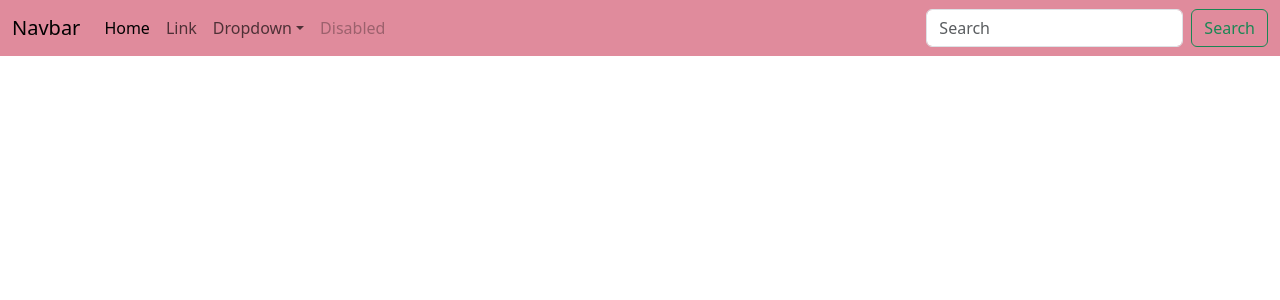
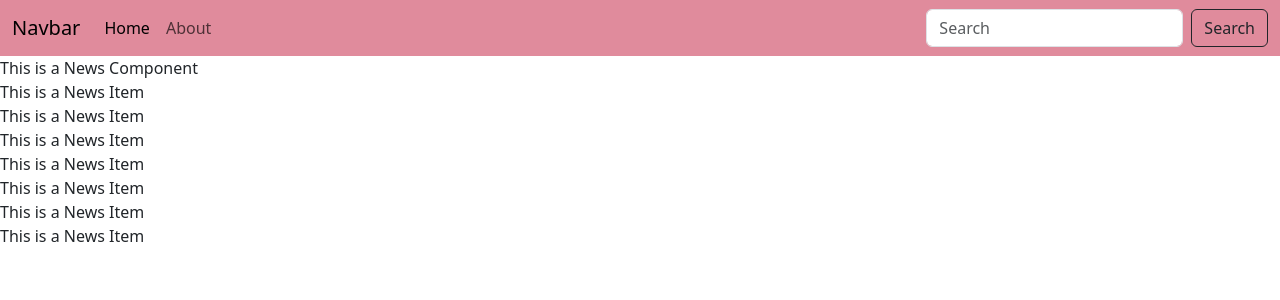
Before and after one commit to sherryadan/NewsHoney---A-React-News-App, a React (Create React App) app: page / in a window 1280 px wide. Shown: the top 300 px of the page. Built offline with nearby package versions, Linux system fonts and the light colour scheme.

Commit message:
New Commit

```diff
--- a/src/App.js
+++ b/src/App.js
@@ -2,6 +2,7 @@ import "./App.css";
 
 import React, { Component } from "react";
 import Navbar from "./components/Navbar";
+import News from "./components/News";
 
 //Basic Class based Component
 export default class App extends Component {
@@ -9,6 +10,7 @@ export default class App extends Component {
     return (
       <div>
         <Navbar />
+        <News />
       </div>
     );
   }
--- a/src/components/Navbar.js
+++ b/src/components/Navbar.js
@@ -38,43 +38,7 @@ export class Navbar extends Component {
                 </li>
                 <li className="nav-item">
                   <a className="nav-link" href="/">
-                    Link
-                  </a>
-                </li>
-                <li className="nav-item dropdown">
-                  <a
-                    className="nav-link dropdown-toggle"
-                    href="/"
-                    role="button"
-                    data-bs-toggle="dropdown"
-                    aria-expanded="false"
-                  >
-                    Dropdown
-                  </a>
-                  <ul className="dropdown-menu">
-                    <li>
-                      <a className="dropdown-item" href="/">
-                        Action
-                      </a>
-                    </li>
-                    <li>
-                      <a className="dropdown-item" href="/">
-                        Another action
-                      </a>
-                    </li>
-                    <li>
-                      <hr className="dropdown-divider" />
-                    </li>
-                    <li>
-                      <a className="dropdown-item" href="/">
-                        Something else here
-                      </a>
-                    </li>
-                  </ul>
-                </li>
-                <li className="nav-item">
-                  <a className="nav-link disabled" aria-disabled="true">
-                    Disabled
+                    About
                   </a>
                 </li>
               </ul>
@@ -85,7 +49,7 @@ export class Navbar extends Component {
                   placeholder="Search"
                   aria-label="Search"
                 />
-                <button className="btn btn-outline-success" type="submit">
+                <button className="btn btn-outline-dark" type="submit">
                   Search
                 </button>
               </form>
--- /dev/null
+++ b/src/components/News.js
@@ -0,0 +1,21 @@
+import React, { Component } from "react";
+import NewsItem from "./NewsItem";
+
+export class News extends Component {
+  render() {
+    return (
+      <div>
+        This is a News Component
+        <NewsItem />
+        <NewsItem />
+        <NewsItem />
+        <NewsItem />
+        <NewsItem />
+        <NewsItem />
+        <NewsItem />
+      </div>
+    );
+  }
+}
+
+export default News;
--- /dev/null
+++ b/src/components/NewsItem.js
@@ -0,0 +1,5 @@
+import React from "react";
+
+export default function NewsItem() {
+  return <div>This is a News Item</div>;
+}
```
